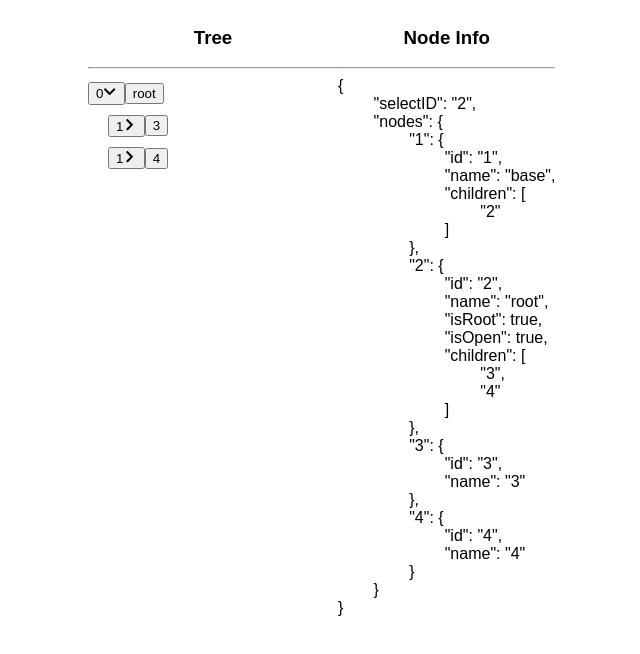
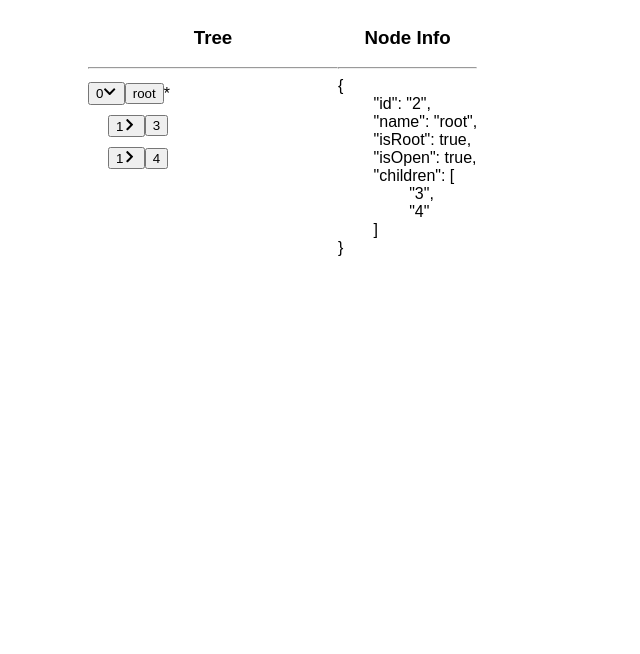
Before and after one commit to tomboo/javascript-data-structures, a React (Create React App) app: page / in a window 1280 px wide. Shown: the top 654 px of the page, without its empty margins (152-792 px from the left). Built offline with nearby package versions, Linux system fonts and the light colour scheme.

Commit message:
Snapshot

```diff
--- a/src/components/FileExplorer/Tree.js
+++ b/src/components/FileExplorer/Tree.js
@@ -1,8 +1,5 @@
 import React from "react";
 import { connect } from "react-redux";
-
-// import {useImmer} from "use-immer";
-// import { useState } from "react";
 // import values from "lodash/values";
 import PropTypes from "prop-types";
 import TreeNode from "./TreeNode";
@@ -18,12 +15,13 @@ function Tree(props) {
   console.log("Tree");
   console.log(props);
 
-  function renderNode(node, level) {
+  function renderNode(node, level, selected) {
     return (
       <TreeNode
         key={node.id}
         node={node}
         level={level}
+        selected={selected}
         onSelect={() => props.selectNode(node.id)}
         onToggle={() => props.toggleNode(node.id)}
       />
@@ -35,7 +33,7 @@ function Tree(props) {
     return (
       <div>
         {/* Render node */}
-        {renderNode(node, level)}
+        {renderNode(node, level, node.id === tree.selectID)}
 
         {/* Render children (recursive call) */}
         {node.isOpen &&
--- a/src/components/FileExplorer/TreeNode.js
+++ b/src/components/FileExplorer/TreeNode.js
@@ -39,7 +39,7 @@ function getNodeLabel(node) {
 
 // TreeNode Component
 function TreeNode(props) {
-  const { node, level, onSelect, onToggle } = props;
+  const { node, level, selected, onSelect, onToggle } = props;
   console.log("TreeNode");
   console.log(props);
 
@@ -56,6 +56,8 @@ function TreeNode(props) {
         <button onClick={onSelect}>
           {getNodeLabel(node)}
         </button>
+
+        {selected && <span>*</span>}
       </StyledTreeNode>
     </React.Fragment>
   );
--- a/src/components/FileExplorer/store.js
+++ b/src/components/FileExplorer/store.js
@@ -157,7 +157,10 @@ const reducer = (state = _initialState(), action) =>
         draft.selectID = action.nodeID;
         break;
       case TOGGLE_NODE:
+        console.log(draft.nodes[action.nodeID].isOpen);
         draft.nodes[action.nodeID].isOpen = !draft.nodes[action.nodeID].isOpen;
+        draft.selectID = action.nodeID;
+        console.log(draft.nodes[action.nodeID].isOpen);
         break;
       default:
         break;
```
Also changed, not shown: src/components/FileExplorer/FileExplorer.js (+2 -6 lines), 1 other file (tests, documents, lock files or other folders).
